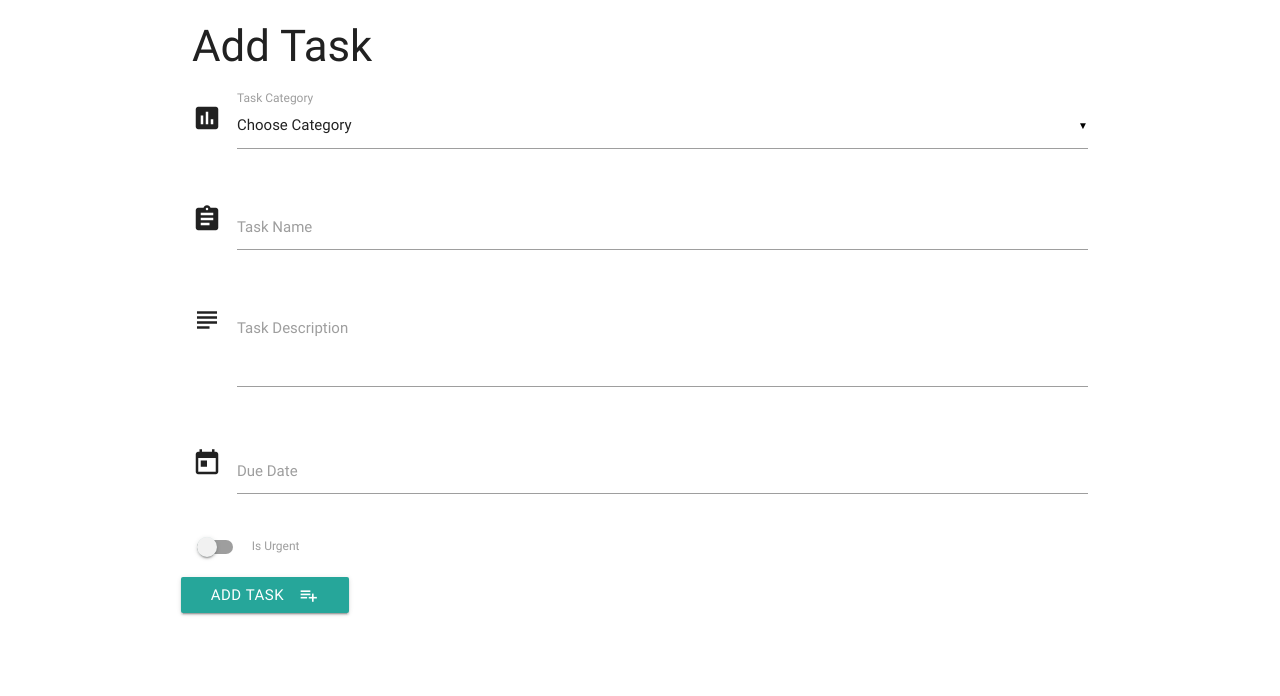
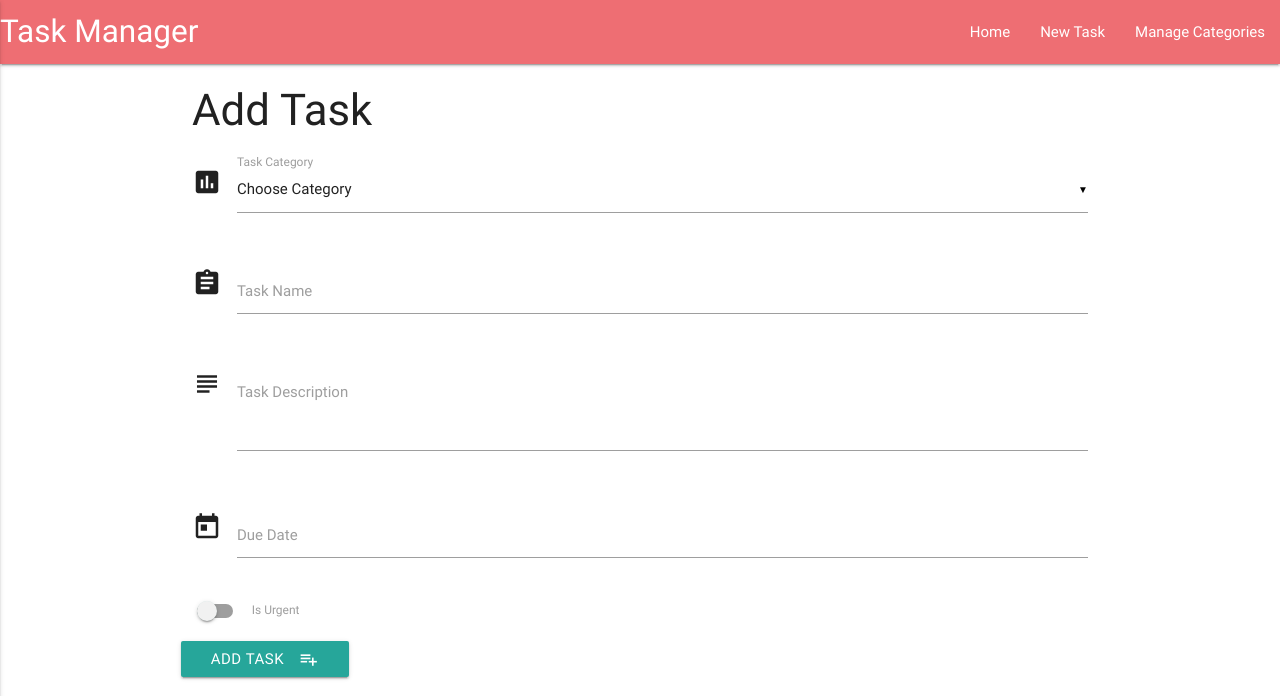
Before and after one commit to sohailshams/mini-project-fl-mdb, a Flask app: page /add_task in a window 1280 px wide. Shown: the top 696 px of the page. Run offline with Flask 2, Linux system fonts and the light colour scheme; data that the repository does not hold is empty; some libraries are stand-ins or nearby versions.

Commit message:
Added navbar

```diff
--- a/templates/base.html
+++ b/templates/base.html
@@ -1,37 +1,65 @@
 <!DOCTYPE html>
 <html>
-
   <head>
-	<link href="https://fonts.googleapis.com/icon?family=Material+Icons" rel="stylesheet">
-	<link rel="stylesheet" href="https://cdnjs.cloudflare.com/ajax/libs/materialize/0.100.2/css/materialize.min.css">
-    <link rel="stylesheet" href="{{url_for('static', filename='css/style.css')}}" type="text/css"/>
+    <link
+      href="https://fonts.googleapis.com/icon?family=Material+Icons"
+      rel="stylesheet"
+    />
+    <link
+      rel="stylesheet"
+      href="https://cdnjs.cloudflare.com/ajax/libs/materialize/0.100.2/css/materialize.min.css"
+    />
+    <link
+      rel="stylesheet"
+      href="{{url_for('static', filename='css/style.css')}}"
+      type="text/css"
+    />
   </head>
 
   <body>
+    <header>
+        <nav>
+            <div class="nav-wrapper">
+                <a href="{{url_for('get_tasks')}}" class="brand-logo">Task Manager</a>
+                <a href="#" data-activates="mobile-demo" class="button-collapse"><i class="material-icons">menu</i></a>
+                <ul id="nav-mobile" class="right hide-on-med-and-down">
+                    <li><a href="{{url_for('get_tasks')}}">Home</a></li>
+                    <li><a href="{{url_for('add_task')}}">New Task</a></li>
+                    <li><a href="{{url_for('get_categories')}}">Manage Categories</a></li>
+                </ul>
+                <ul class="side-nav" id="mobile-demo">
+                    <li><a href="{{url_for('get_tasks')}}">Home</a></li>
+                    <li><a href="{{url_for('add_task')}}">New Task</a></li>
+                    <li><a href="{{url_for('get_categories')}}">Manage Categories</a></li>
+                </ul>
+            </div>
+        </nav>
+    </header>
     <div class="container">
-	{% block content %}
-	{% endblock %}
+      {% block content %} {% endblock %}
     </div>
     <script src="https://cdnjs.cloudflare.com/ajax/libs/jquery/3.2.1/jquery.min.js"></script>
     <script src="https://cdnjs.cloudflare.com/ajax/libs/materialize/0.100.2/js/materialize.min.js"></script>
     <script type="text/javascript">
-        $(document).ready(function() {
-            $('.collapsible').collapsible();
-            $('select').material_select();
+      $(document).ready(function () {
+        $(".collapsible").collapsible();
+        $("select").material_select();
+         $(".button-collapse").sideNav();
       });
 
-        $('.datepicker').pickadate({
+      $(".datepicker").pickadate({
         selectMonths: true, // Creates a dropdown to control month
         selectYears: 15, // Creates a dropdown of 15 years to control year,
-            today: 'Today',
-            clear: 'Clear',
-            close: 'Ok',
-            closeOnSelect: false // Close upon selecting a date,
+        today: "Today",
+        clear: "Clear",
+        close: "Ok",
+        closeOnSelect: false, // Close upon selecting a date,
       });
     </script>
-    <script>document.getElementById("matfix").addEventListener("click", function(e) {
+    <script>
+      document.getElementById("matfix").addEventListener("click", function (e) {
         e.stopPropagation();
-});</script>
+      });
+    </script>
   </body>
-
 </html>
```
Lines whose indentation alone changed are shown as unchanged.
